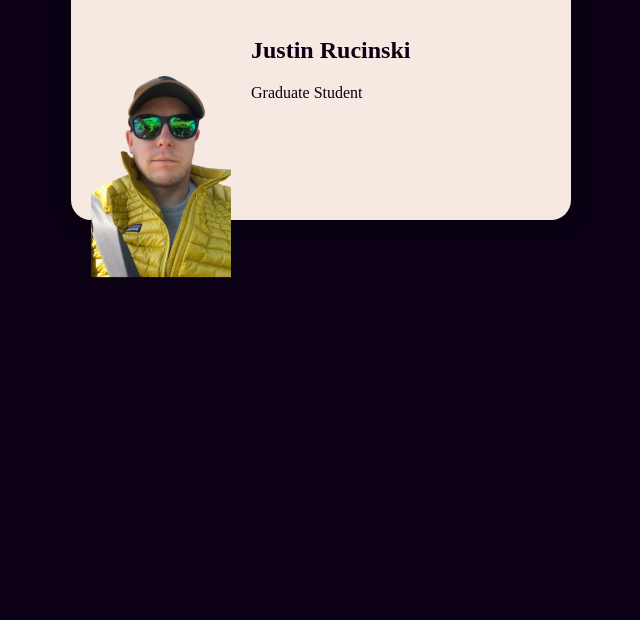
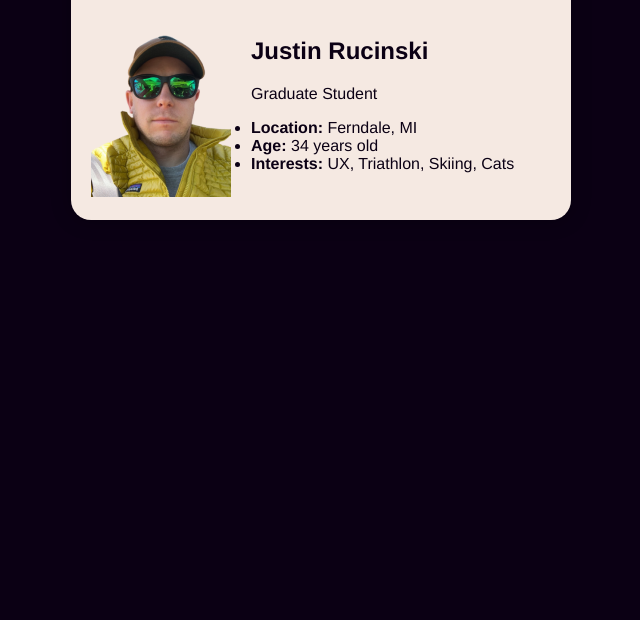
Before and after one commit to JustinRucinski/html-getting-started, a plain HTML site: page index.html in a window 1280 px wide. Shown: the part 180-800 px from the top of the page, without its empty margins (319-959 px from the left). Drawn offline with Linux system fonts and the light colour scheme.

Commit message:
Changed image, added unordered list

```diff
--- a/index.html
+++ b/index.html
@@ -11,9 +11,16 @@
     <div class="card">
       <h1 id="company">SuperMegaCorp</h1>
       <div>
-        <img alt="Headshot of Justin Rucinski" src="JustinRucinski.png" />
+        <img alt="Headshot of Justin Rucinski" src="JustinRucinski .png" />
         <h2>Justin Rucinski</H2>
           <p>Graduate Student</p>
+          <p>
+            <ul>
+              <li><b>Location: </b>Ferndale, MI</li>
+              <li><b>Age: </b>34 years old</li>
+              <li><b>Interests: </b> UX, Triathlon, Skiing, Cats</li>
+            </ul>
+          </p>
       </div>
     </div>
 
--- a/screen.css
+++ b/screen.css
@@ -2,6 +2,7 @@
 body {
     background: #0B0014;
     margin-top: 100px;
+    font-family: "helvetica";
 }
 
 .card {
```
Also changed, not shown: JustinRucinski .png (added), JustinRucinski.png (deleted).
